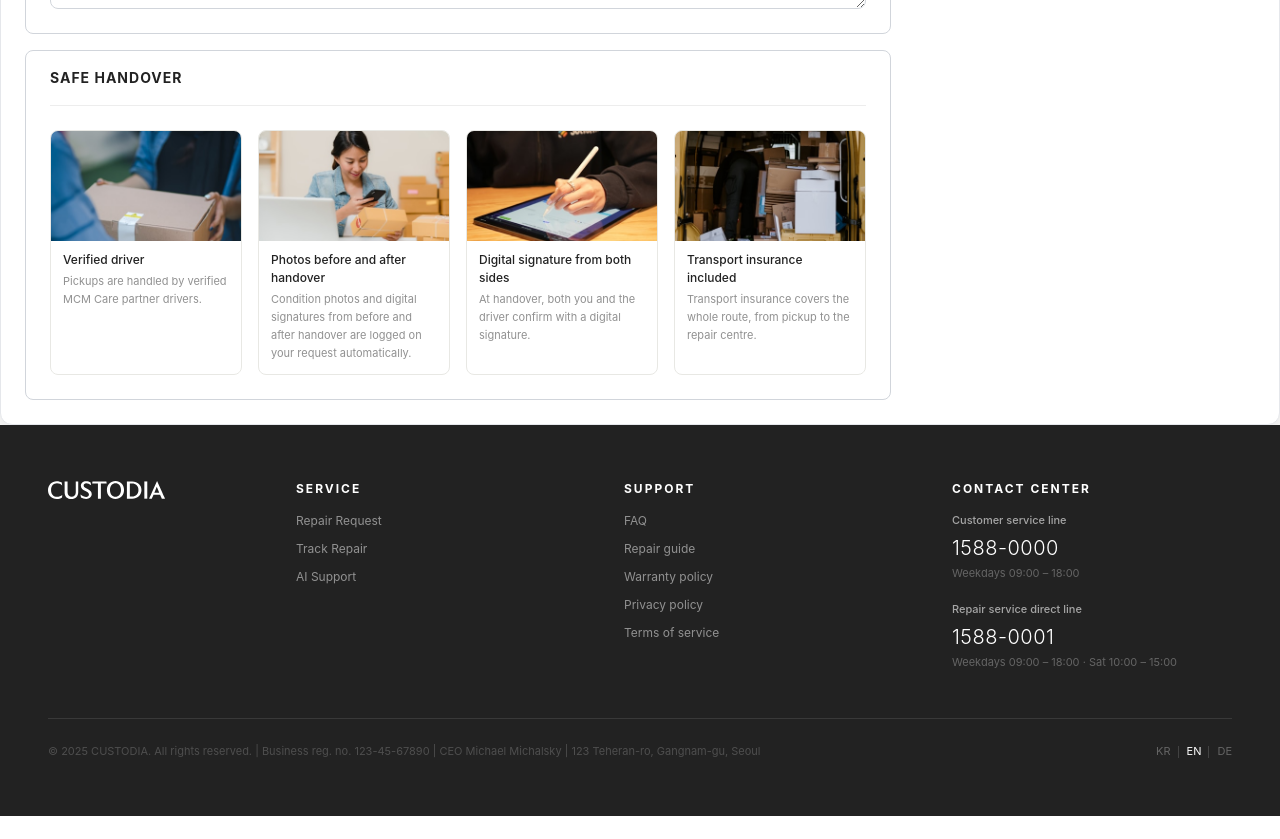
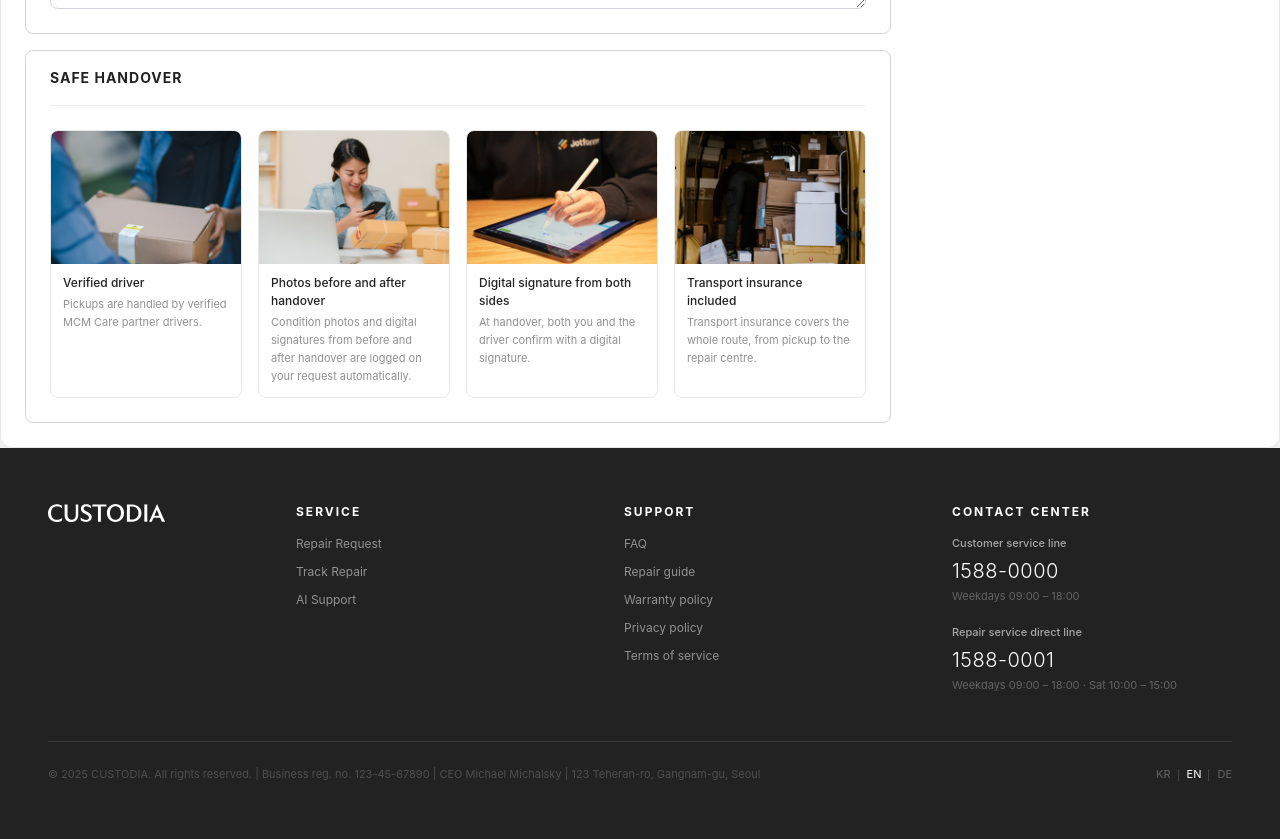
Before and after one commit to LikeLionHGU/CUSTODIA_Front, a React (Vite) app: page /pickup-reservation in a window 1280 px wide. Shown: the part 1120-1959 px from the top of the page. Before the commit the page ends 1936 px from the top, so only its background shows below. Built offline with nearby package versions, Linux system fonts and the light colour scheme; no server answers.

Commit message:
update:update

```diff
--- a/src/page/AS_PickupReservation.jsx
+++ b/src/page/AS_PickupReservation.jsx
@@ -568,7 +568,11 @@ const SafetyItem = styled.div`
 
 const SafetyImage = styled.img`
   width: 100%;
-  height: 110px;
+  /* 원본이 400x280(10:7)이다. 높이를 고정하면 열 너비에 따라 비율이 어긋나
+     위아래가 잘려 나가므로, 박스 비율을 원본에 맞춰 잘림 없이 담는다.
+     (디자인의 110px 보다 조금 높아지지만 사진이 온전히 보인다) */
+  aspect-ratio: 10 / 7;
+  height: auto;
   object-fit: cover;
   display: block;
   background: #f2f2f0;
```
